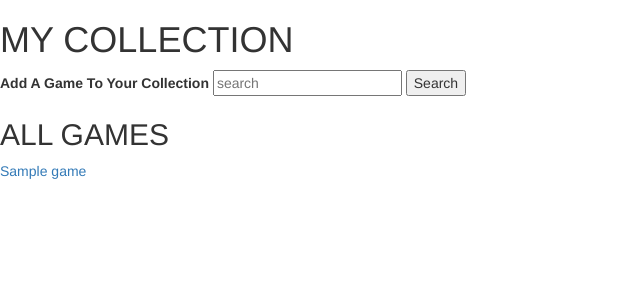
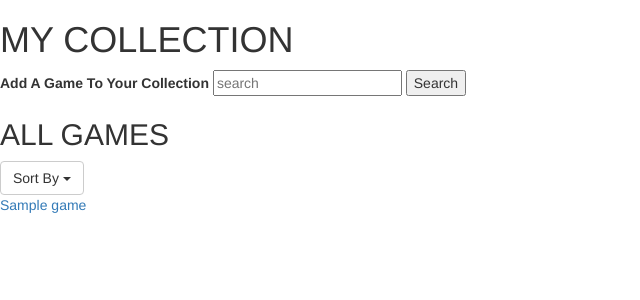
Before and after one commit to CurtisForristal/collector, a Node server app: page /games in a window 1280 px wide. Shown: the top 300 px of the page, without its empty margins (0-640 px from the left). Run offline with Node 20, Linux system fonts and the light colour scheme; tables that the repository leaves empty hold one stand-in row (values such as "Sample post"); some libraries are stand-ins or nearby versions.

Commit message:
add sorting options dropdown to INDEX view

```diff
--- a/models/game.js
+++ b/models/game.js
@@ -9,7 +9,8 @@ var gameSchema = new mongoose.Schema({
 	title: String,
 	date: String,
 	resourceId: String,
-	platforms: [String]
+	platforms: [String],
+	dateAdded: {type: Date, default: Date.now}
 });
 
 var Game = mongoose.model("Game", gameSchema);
--- a/routes/games.js
+++ b/routes/games.js
@@ -6,12 +6,22 @@ var express = require("express");
 var router = express.Router({mergeParams: true});
 var request = require("request");
 
+
 // INCLUDE MODELS
 var Game = require("../models/game");
 
+
 // CONSTANTS
+// ---------
 // My API Key is stored in environment variable GIANTBOMBAPIKEY
 var key = process.env.GIANTBOMBAPIKEY;
+
+
+// GLOBAL VARIABLES
+// ----------------
+// By default, INDEX will sort the games by dateAdded before displaying the list
+// sortBy will be changed by the "Sort By" dropdown on the INDEX view
+var sortBy = "date";
 
 
 // ==========================================================================
@@ -28,17 +38,32 @@ router.get("/", function (req, res) {
 });
 
 
-// INDEX
+// INDEX - Default sort by dateAdded
 // Pull all of the users games from the db
 // Render a list of their games
 router.get("/games", function (req, res) {
-	Game.find({}, function (err, games) {
+	Game.find({}).sort(sortBy).exec(function (err, games) {
 		if (err) {
 			console.log("ERROR - GAMES INDEX ROUTE");
 		} else {
 			res.render("games/index", { games: games });
 		}
 	});
+});
+
+
+// INDEX/SORT - Set the sort order, redirect back to games
+router.get("/games/sort/:sortBy", function (req, res) {
+	sortBy = req.params.sortBy;
+	if (sortBy === "titleAccending") {
+		sortBy = "-title";
+	} else if (sortBy === "dateAddedDecending") {
+		sortBy = "-dateAdded";
+	} else if (sortBy == "dateDecending") {
+		sortBy = "-date";
+	}
+
+	res.redirect("/games")
 });
 
 
--- a/views/games/index.ejs
+++ b/views/games/index.ejs
@@ -12,6 +12,25 @@
 
 <h2>ALL GAMES</h2>
 
+<!-- Bootstrap dropdown for display sorting -->
+<div class="dropdown">
+  <button class="btn btn-default dropdown-toggle" type="button" id="sortDropdown" data-toggle="dropdown" aria-haspopup="true" aria-expanded="false">
+    Sort By
+    <span class="caret"></span>
+  </button>
+  <ul class="dropdown-menu" aria-labelledby="sortDropdown">
+      <li><a href="/games/sort/title">A-Z</a></li>
+      <li><a href="/games/sort/titleAccending">Z-A</a></li>
+      <li><a href="/games/sort/dateAdded">Date Added - Oldest First</a></li>
+      <li><a href="/games/sort/dateAddedDecending">Date Added - Newest First</a></li>
+      <li><a href="/games/sort/date">Date Released - Oldest First</a></li>
+      <li><a href="/games/sort/dateDecending">Date Released - Newest First</a></li>
+      <!-- <li><a href="/games/sort/platform">Platform</a></li> -->
+  </ul>
+</div>
+
+
+
 <!-- Loop through all games and display the title for each -->
 <% games.forEach(function(game) { %>
 	<a href="/games/<%= game._id %>"><%= game.title %></a>
@@ -19,5 +38,16 @@
 <% }); %>
 
 
+
+
+<script>
+    $(document).ready(function () {
+        $('#sortDropdown').dropdown();
+    });
+</script>
+
+
+
+
 <!-- INCLUDE FOOTER -->
 <% include ../partials/footer %>
--- a/views/games/resultsshow.ejs
+++ b/views/games/resultsshow.ejs
@@ -32,6 +32,7 @@
     Add Game(s) To Your Collection</button>
 </form>
 
+
 <%# Use Jquery to check if a checkbox is selected. %>
 <%# If any boxes are selected, enable the submit button %>
 <script>
--- a/views/partials/header.ejs
+++ b/views/partials/header.ejs
@@ -3,11 +3,13 @@
 <head>
 	<meta name="viewport" content="width=device-width, initial-scale=1">
 	<title>Collector</title>
-	<link rel="stylesheet" href="https://maxcdn.bootstrapcdn.com/bootstrap/3.3.7/css/bootstrap.min.css" integrity="sha384-BVYiiSIFeK1dGmJRAkycuHAHRg32OmUcww7on3RYdg4Va+PmSTsz/K68vbdEjh4u" crossorigin="anonymous">
+
 	<script
   src="http://code.jquery.com/jquery-3.2.1.min.js"
   integrity="sha256-hwg4gsxgFZhOsEEamdOYGBf13FyQuiTwlAQgxVSNgt4="
   crossorigin="anonymous"></script>
-	<link rel="stylesheet" type="text/css" href="/stylesheets/main.css">
+
+	<link rel="stylesheet" href="https://maxcdn.bootstrapcdn.com/bootstrap/3.3.7/css/bootstrap.min.css" integrity="sha384-BVYiiSIFeK1dGmJRAkycuHAHRg32OmUcww7on3RYdg4Va+PmSTsz/K68vbdEjh4u" crossorigin="anonymous">
+	<script src="https://maxcdn.bootstrapcdn.com/bootstrap/3.3.7/js/bootstrap.min.js" integrity="sha384-Tc5IQib027qvyjSMfHjOMaLkfuWVxZxUPnCJA7l2mCWNIpG9mGCD8wGNIcPD7Txa" crossorigin="anonymous"></script>
 </head>
 <body>
```
